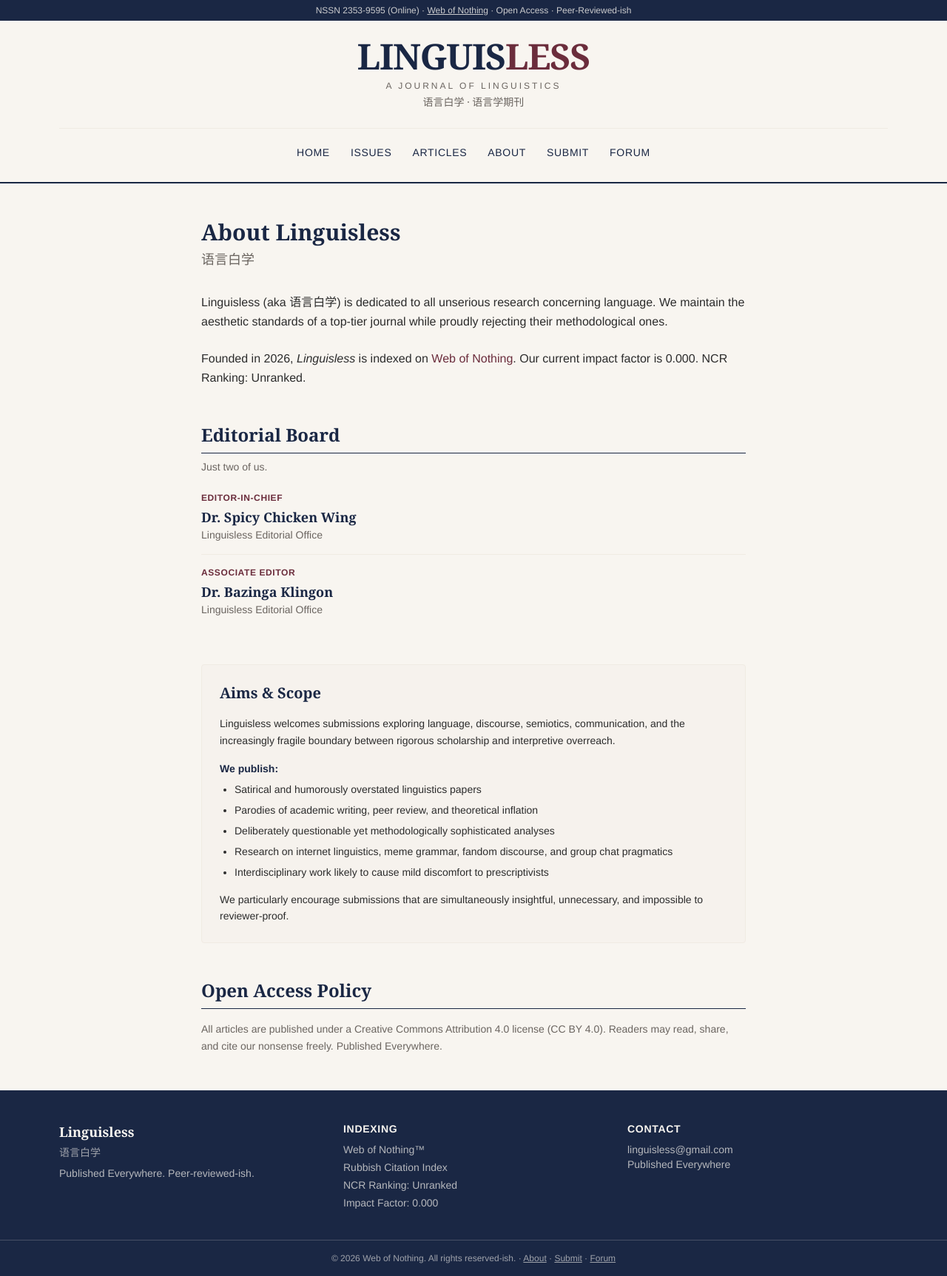
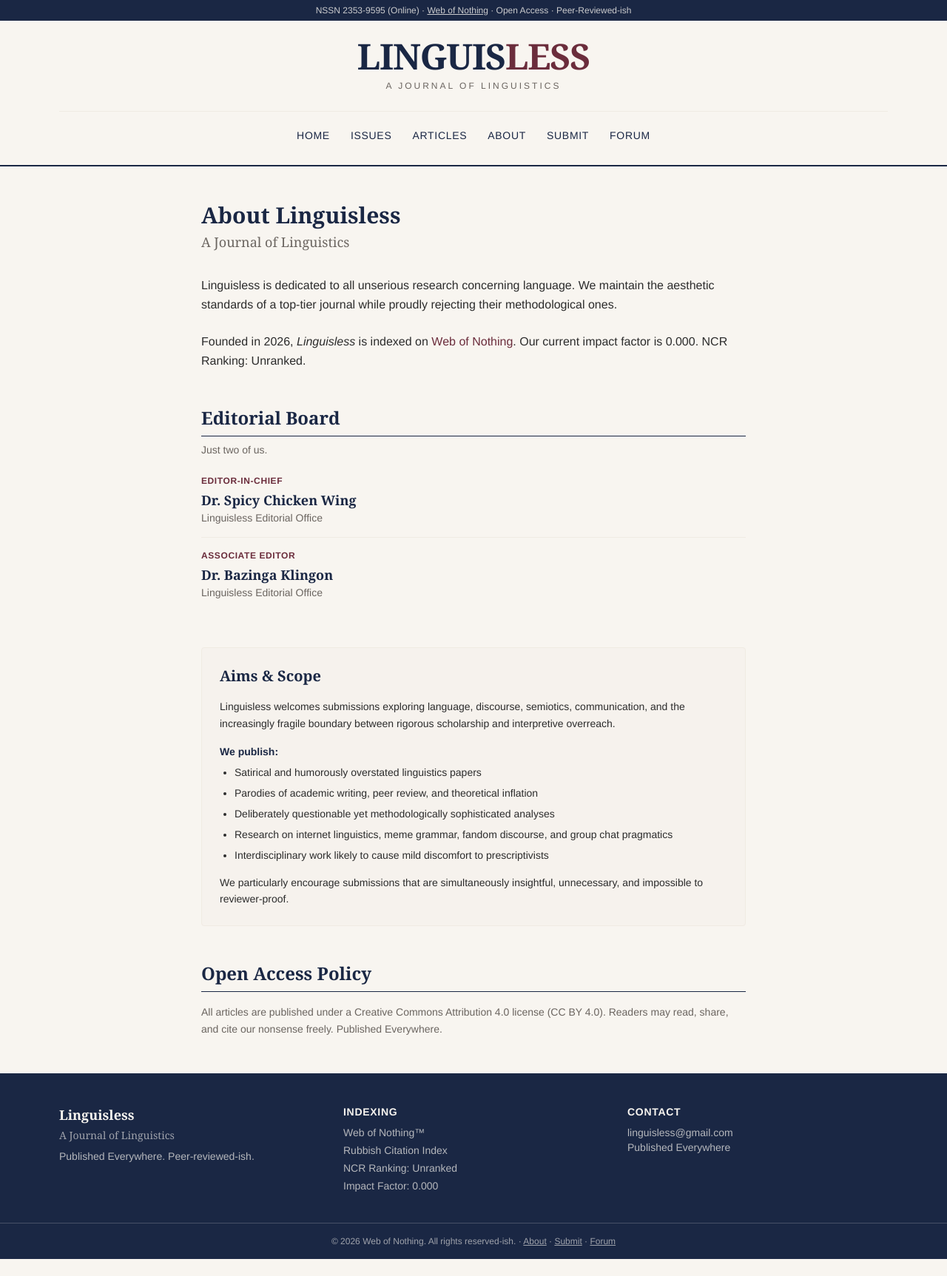
Before and after one commit to Siyuan-L1U/linguisless, a Next.js app: page /about in a window 1280 px wide. Shown: the whole page at 74% size. After the commit the page ends 1702 px from the top, so only its background shows below. Built offline with nearby package versions, Linux system fonts and the light colour scheme.

Commit message:
Update cover image and remove Chinese copy

```diff
--- a/src/app/about/page.tsx
+++ b/src/app/about/page.tsx
@@ -9,7 +9,7 @@ export default function AboutPage() {
   return (
     <div className="mx-auto max-w-3xl px-4 py-12">
       <h1 className="font-serif text-3xl font-bold text-journal-navy">About {journalInfo.name}</h1>
-      <p className="mt-1 font-serif text-lg text-journal-muted">{journalInfo.chineseName}</p>
+      <p className="mt-1 font-serif text-lg text-journal-muted">{journalInfo.subtitle}</p>
 
       <div className="mt-8 space-y-6 font-sans text-base leading-relaxed text-journal-ink">
         <p>{journalInfo.description}</p>
--- a/src/components/Footer.tsx
+++ b/src/components/Footer.tsx
@@ -8,7 +8,7 @@ export default function Footer() {
         <div className="grid gap-8 md:grid-cols-3">
           <div>
             <h3 className="font-serif text-lg font-bold">Linguisless</h3>
-            <p className="mt-1 font-serif text-sm text-journal-cream/60">{journalInfo.chineseName}</p>
+            <p className="mt-1 font-serif text-sm text-journal-cream/60">{journalInfo.subtitle}</p>
             <p className="mt-2 font-sans text-sm text-journal-cream/70">{journalInfo.tagline}</p>
           </div>
           <div>
--- a/src/components/Header.tsx
+++ b/src/components/Header.tsx
@@ -22,9 +22,6 @@ export default function Header() {
             </h1>
             <p className="mt-2 font-sans text-xs uppercase tracking-[0.25em] text-journal-muted">
               {journalInfo.subtitle}
-            </p>
-            <p className="mt-1 font-serif text-sm text-journal-muted">
-              {journalInfo.chineseName} · 语言学期刊
             </p>
           </Link>
         </div>
--- a/src/lib/articles.ts
+++ b/src/lib/articles.ts
@@ -37,7 +37,6 @@ export interface Issue {
 
 export const journalInfo = {
   name: "Linguisless",
-  chineseName: "语言白学",
   fullName: "Linguisless: A Journal of Linguistics",
   subtitle: "A Journal of Linguistics",
   issn: "2353-9595",
@@ -48,7 +47,7 @@ export const journalInfo = {
   impactFactor: "0.000",
   tagline: "Published Everywhere. Peer-reviewed-ish.",
   description:
-    "Linguisless (aka 语言白学) is dedicated to all unserious research concerning language. We maintain the aesthetic standards of a top-tier journal while proudly rejecting their methodological ones.",
+    "Linguisless is dedicated to all unserious research concerning language. We maintain the aesthetic standards of a top-tier journal while proudly rejecting their methodological ones.",
   submitEmail: "linguisless@gmail.com",
   editorialEmail: "linguisless@gmail.com",
 };
```
Also changed, not shown: public/covers/vol-1-issue-1-cover.png, 1 other file (tests, documents, lock files or other folders).
